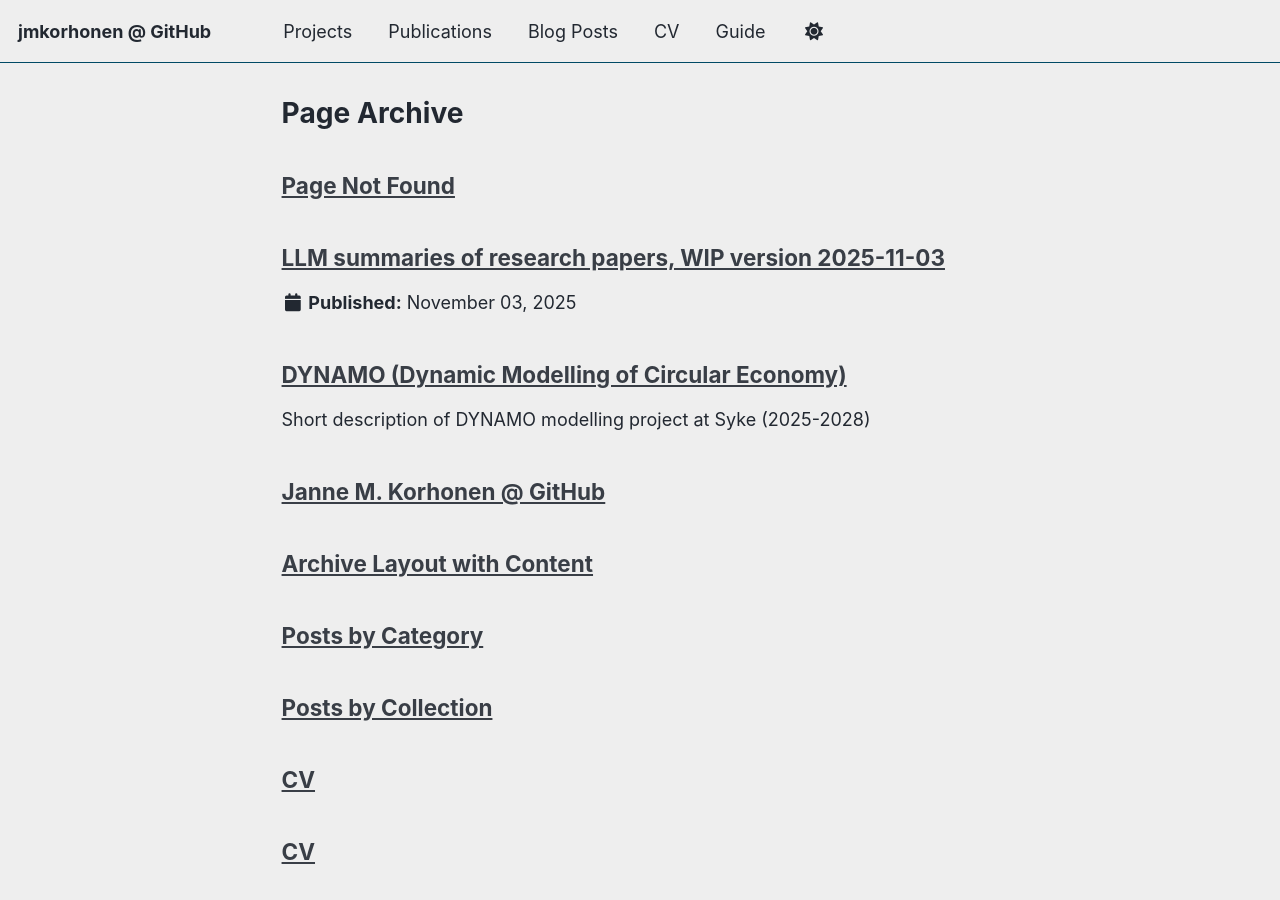
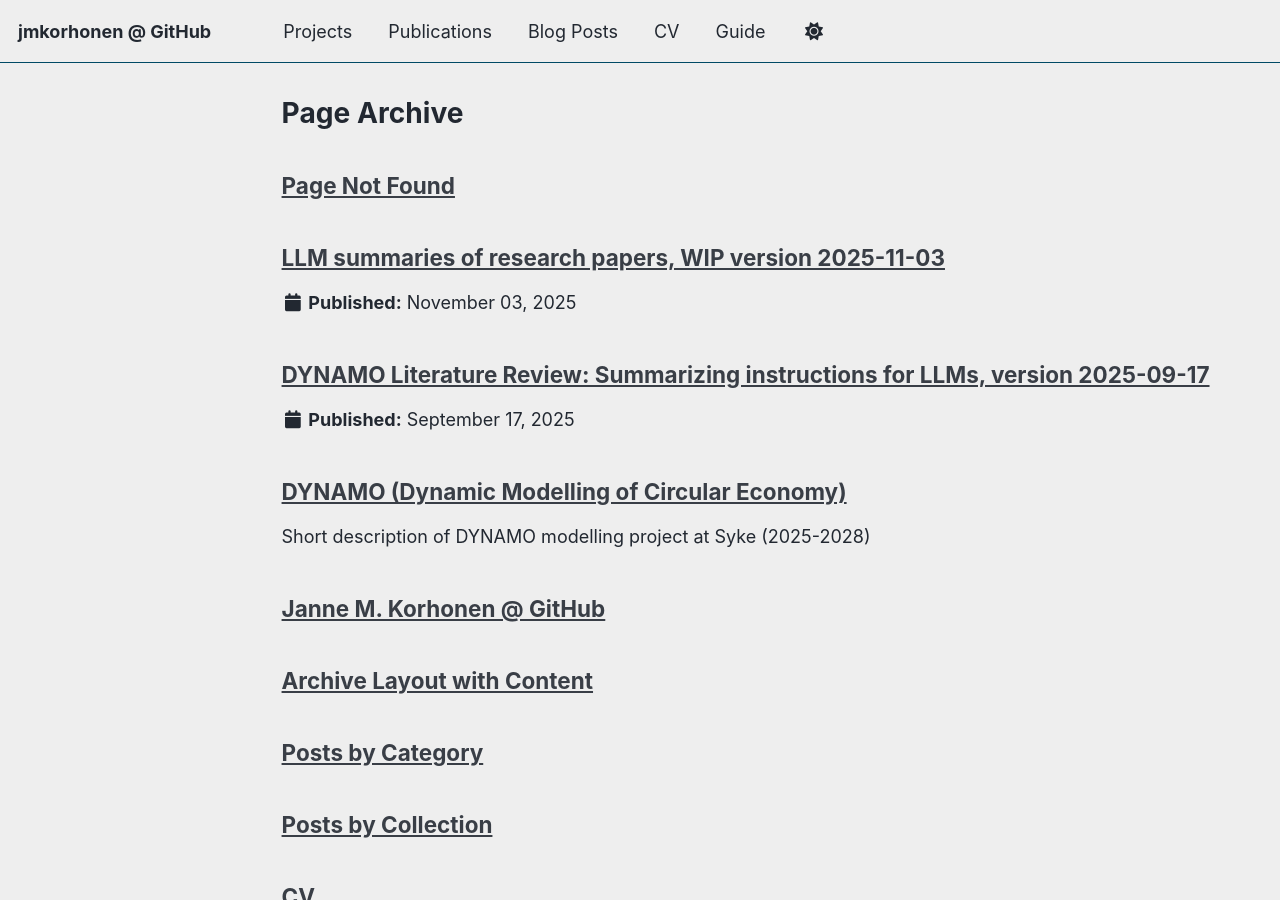
Before and after one commit to jmkorhonen/jmkorhonen.github.io, a Jekyll site: the page built from _pages/page-archive.html, in a window 1280 px wide and 900 px high. Built offline with Jekyll 4.4.1, drawn with Linux system fonts in a browser that asks for light colours; a script that is not in the unit is left out; some of the changed lines change nothing that is shown.

Commit message:
Update and rename DYNAMO-literature-review-LLM-summarizing-instructions-2025-09-17.md to DYNAMO-literature-review-LLM-summarizing-instructions-2025-09-17.md

```diff
--- a/_projects/2025/DYNAMO/DYNAMO-literature-review-LLM-summarizing-instructions-2025-09-17.md
+++ b/_pages/projects/DYNAMO/DYNAMO-literature-review-LLM-summarizing-instructions-2025-09-17.md
@@ -1,13 +1,14 @@
 ---
 title: 'DYNAMO Literature Review: Summarizing instructions for LLMs, version 2025-09-17'
 date: 2025-09-17
-permalink: /projects/2025/DYNAMO/DYNAMO-literature-review-LLM-summarizing-instructions-2025-09-17/
+permalink: /projects/DYNAMO/DYNAMO-literature-review-LLM-summarizing-instructions-2025-09-17/
 tags:
 - LLMs
 - AI
 - DYNAMO
 - projects
 - research
+- reviews
 ---
 # DYNAMO Literature Review Summarizing Instructions
 
```
